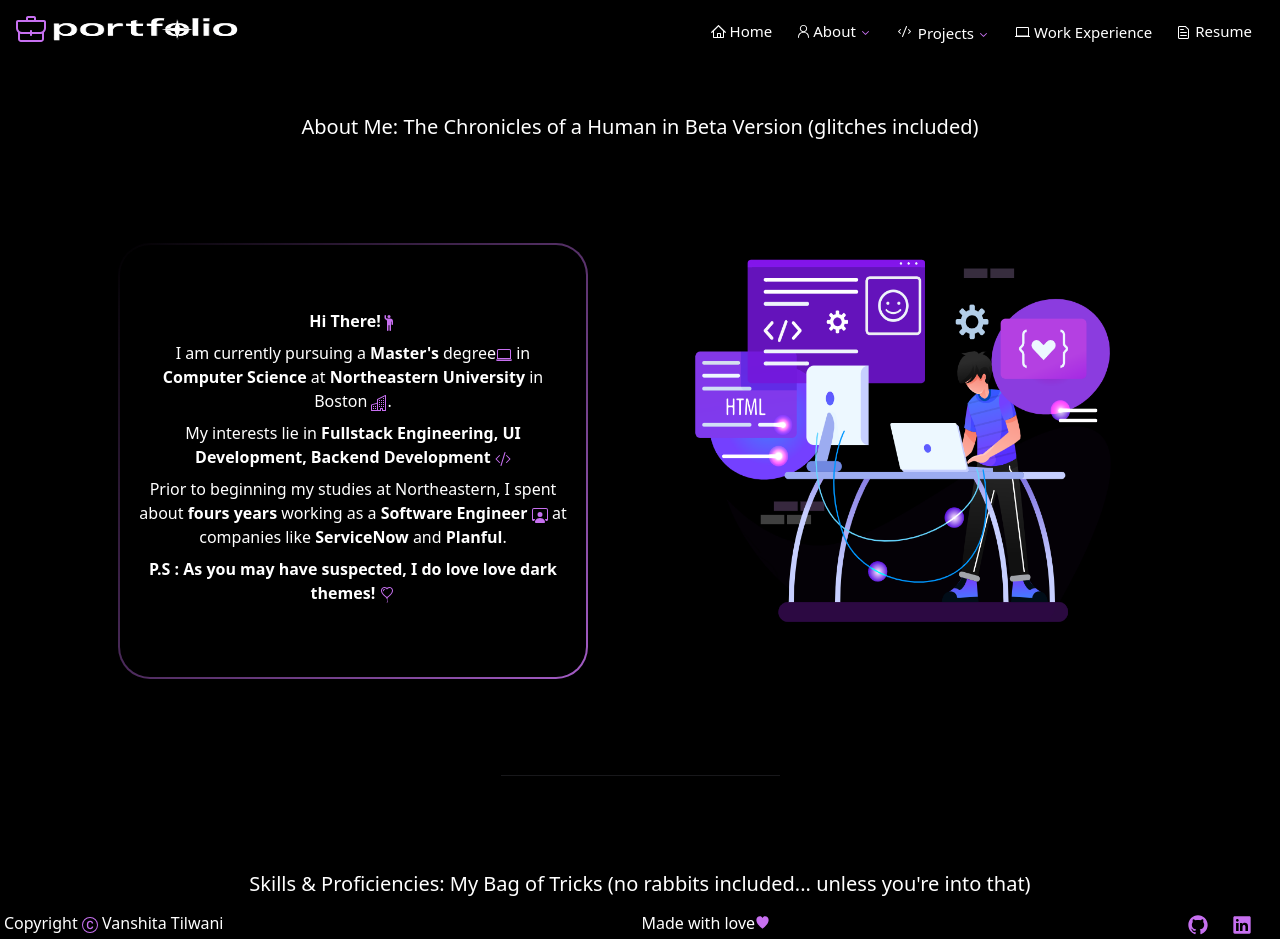
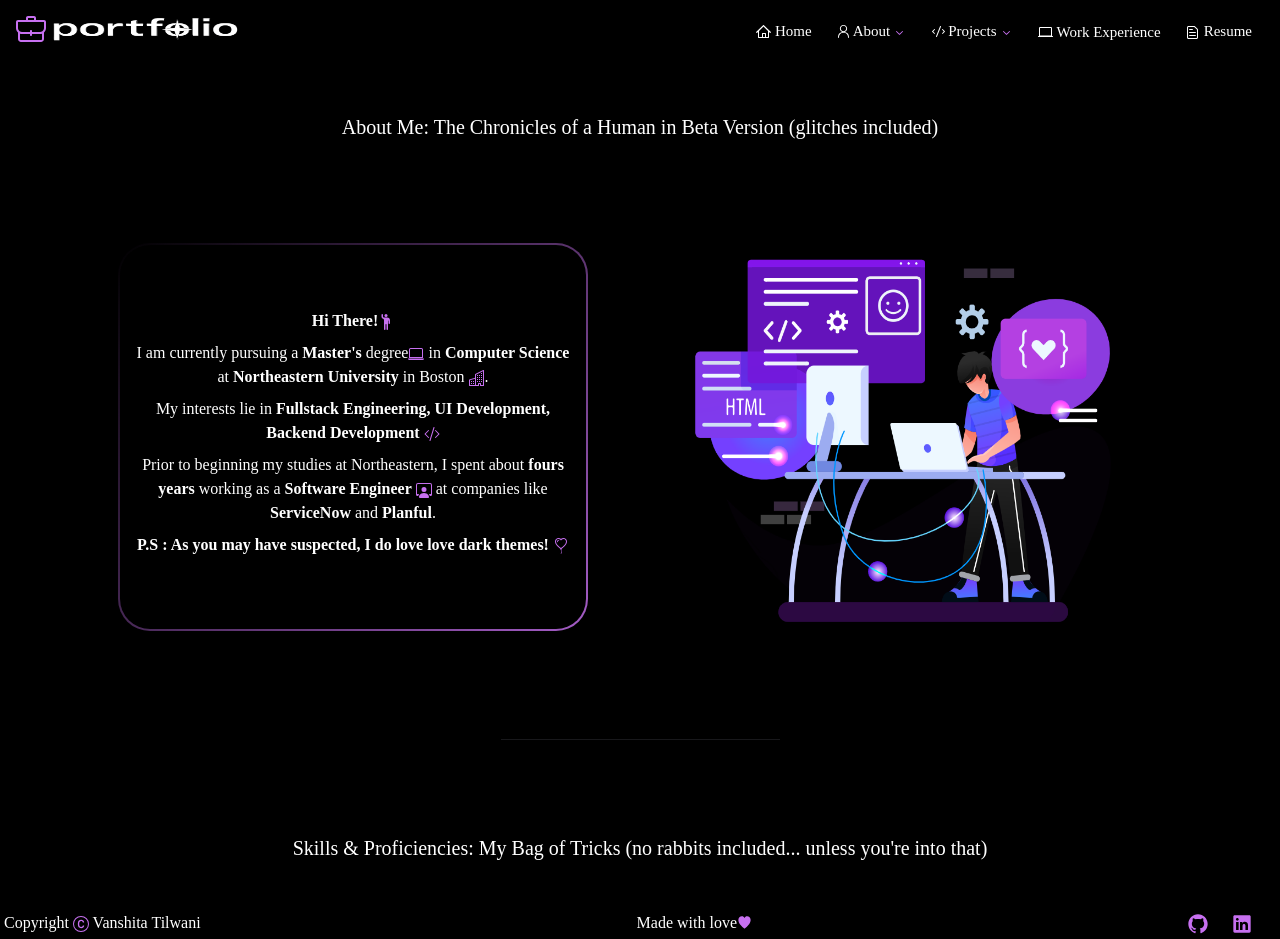
Before and after one commit to vanshita-tilwani/react-portfolio-template, a React (Create React App) app: page /about in a window 1280 px wide. Built offline with nearby package versions, Linux system fonts and the light colour scheme.

Commit message:
updating styling

```diff
--- a/src/components/Header/Header.js
+++ b/src/components/Header/Header.js
@@ -56,7 +56,7 @@ function Header() {
 
           <NavigationMenu.Item>
             <NavigationMenu.Trigger className="NavigationMenuTrigger">
-              <CodeIcon className='me-1 mb-1' />Projects <CaretDownIcon className="CaretDown" aria-hidden />
+              <CodeIcon />Projects <CaretDownIcon className="CaretDown" aria-hidden />
             </NavigationMenu.Trigger>
             <NavigationMenu.Content className="NavigationMenuContent">
               <ul className="List two">
--- a/src/components/Home/MyInfo.js
+++ b/src/components/Home/MyInfo.js
@@ -10,21 +10,21 @@ const MyInfo = () => {
     <Container>
       <div className='d-flex justify-content-center'>
         <Box>
-          <div className="p-5 text-white card-details">
+          <div className="p-5 text-white card-details" >
             <div>
               <img
                 src={my_image}
                 width={300}
                 height={250}
                 alt=""
-                className="rounded-circle shadow-2-strong mb-4" />
+                className="rounded-circle mb-4" />
               <div style={{ textAlign: 'center' }}>
                 Vanshita Tilwani
               </div>
             </div>
           </div>
         </Box>
-        <Box md="4" className="mb-5 mb-md-1 p-5 text-white centered-animate">
+        <Box md="4" className="mb-5 p-5 text-white centered-animate">
           <motion.div
             initial={{ opacity: 0, y: -20 }}
             animate={{ opacity: 1, y: 0 }}
--- a/src/main.css
+++ b/src/main.css
@@ -15,8 +15,70 @@
 }
 
 html,
+body,
 .App {
     background: var(--imp-background-color);
+    font-size: 1rem;
+    font-weight: 400;
+    font-family: cursive;
+
+}
+
+svg,
+img {
+    vertical-align: middle;
+}
+
+.d-flex {
+    display: flex;
+}
+
+.justify-content-center {
+    justify-content: center;
+}
+
+.text-white {
+    color: var(--imp-text-color);
+}
+
+.p-3 {
+    padding: 1rem !important;
+}
+
+.p-5 {
+    padding: 3rem !important;
+}
+
+.me-4 {
+    margin-right: 1.5rem !important;
+}
+
+.me-1 {
+    margin-right: 0.25rem !important;
+}
+
+.mb-1 {
+    margin-bottom: 0.25rem !important;
+}
+
+.mb-2 {
+    margin-bottom: 0.5rem !important;
+}
+
+.mb-4 {
+    margin-bottom: 1.5rem !important;
+}
+
+.mb-5 {
+    margin-bottom: 3rem !important;
+}
+
+.rounded-circle {
+    border-radius: 50% !important;
+}
+
+.mb-4 {
+    margin-bottom: 1.5rem !important;
 }
 
 #contact-section {
```
